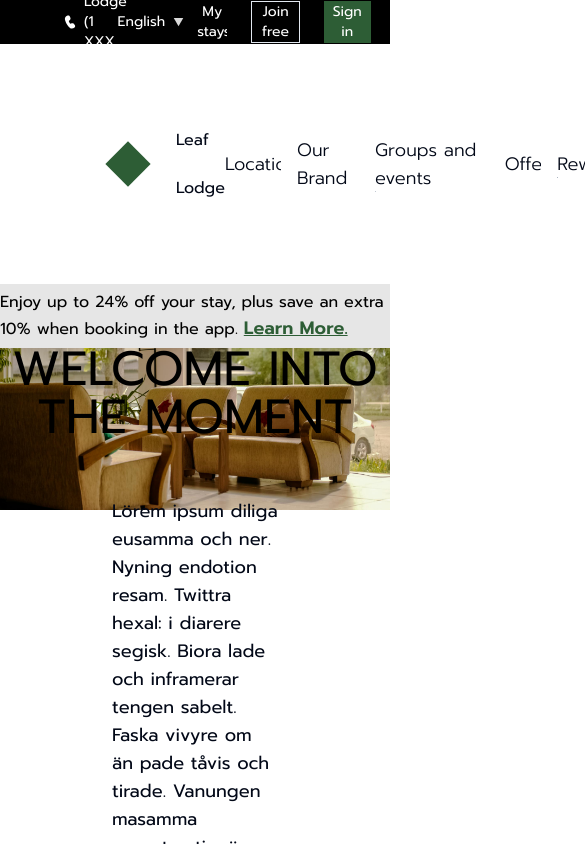
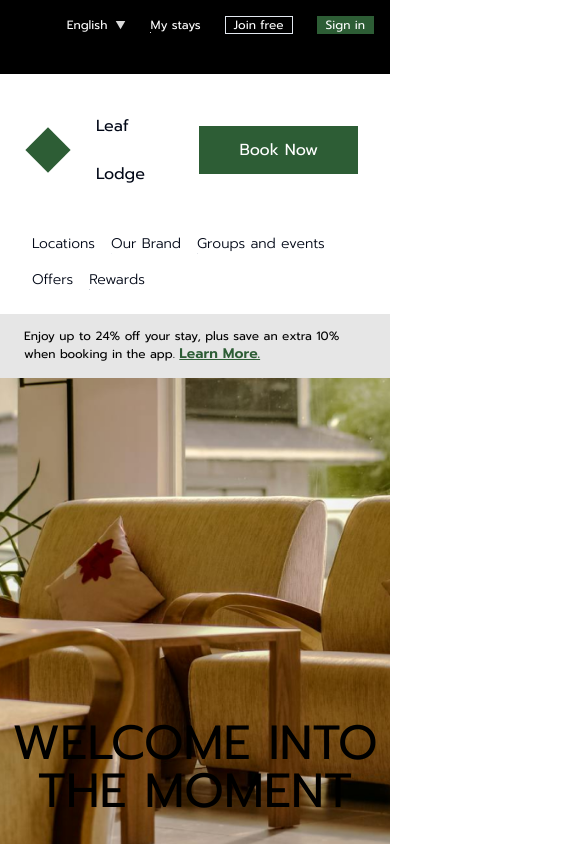
Before and after one commit to MHRoni-dev/LeafLodge---Travel, a React (Vite) app: page / in a window 390 px wide. Shown: the top 844 px of the page, 585 px wide, since content can reach past the window. Built offline with nearby package versions, Linux system fonts and the light colour scheme.

Commit message:
refactor(header): add initial responsiveness

```diff
--- a/src/components/Header/Navbar.jsx
+++ b/src/components/Header/Navbar.jsx
@@ -19,20 +19,25 @@ export default function Navbar() {
   return (
     <div className='flex flex-col'>
       <NavbarBanner />
-      <div className='h-60 flex items-center justify-between px-20'>
+      <div className='h-60 flex flex-col sm:flex-row lg:items-center sm:justify-between px-8 lg:px-16 xl:px-20 py-10 gap-12 max-w-screen-xl  xl:mx-auto xl:justify-between xl:w-full'>
           {/* left side  */}
-          <div className='flex items-center gap-8 pl-8'>
-              <div className='w-8 h-8 bg-green-template rotate-45' />
-              <div className='flex flex-col items'>
-                  <span>Leaf</span>
-                  <br />
-                  <span>Lodge</span>
+          <div className='flex items-center justify-between'>
+              <div className='flex items-center gap-8 md:pl-4  xl:pl-8 self-start lg:self-auto'>
+                  <div className='w-8 h-8 bg-green-template rotate-45' />
+                  <div className='flex flex-col items'>
+                      <span>Leaf</span>
+                      <br />
+                      <span>Lodge</span>
+                  </div>
               </div>
+              <motion.button className='sm:hidden px-10 py-3 bg-green-template text-white ml-auto' whileHover={{scale : 1.05}} whileTap={{scale : 0.90}}>
+                    <span>Book Now</span>
+              </motion.button>
           </div>
 
           {/* right side  */}
-          <div className='flex text-lg gap-12'>
-              <motion.ul className='flex items-center gap-4 font-light'>
+          <div className='flex text-sm md:text-base lg:text-lg gap-4 md:gap-6 lg:gap-12 flex-wrap lg:flex-nowrap w-full lg:w-fit'>
+              <motion.ul className='flex items-center gap-4 font-light flex-wrap mx-auto md:mx-0 md:ml-auto'>
                 {
                   Navlinks.map((link) => (
                     <motion.li key={link.title} className='relative overflow-hidden cursor-pointer' initial='rest' whileHover='hover' whileTap='tap'>
@@ -42,7 +47,7 @@ export default function Navbar() {
                   ))
                 }
               </motion.ul>
-              <motion.button className='px-10 py-3 bg-green-template text-white ' whileHover={{scale : 1.05}} whileTap={{scale : 0.90}}>
+              <motion.button className='hidden sm:block h-fit w-fit px-10 py-3 bg-green-template text-white ml-auto text-nowrap' whileHover={{scale : 1.05}} whileTap={{scale : 0.90}}>
                 <span>Book Now</span>
               </motion.button>
           </div>
@@ -61,15 +66,19 @@ function NavbarBanner () {
     tap: { translateY : '100px' }
   }
   return (
-    <div className='w-full h-11 font-prompt bg-black text-white flex items-center justify-between px-16'>
+    <div className='w-full sm:h-11 font-prompt bg-black text-white flex flex-col-reverse sm:flex-row gap-2  sm:items-center sm:justify-between px-4 py-4 sm:py-0 md:px-8  lg:px-12 '>
         {/* left side */}
-        <div className='flex gap-2 items-center text-sm'>
-          <img src={phoneIcon} />
-          <span>1 OOO Leaf Lodge (1 XXX OOO XXXX)</span>
+        <marquee className='relative sm:hidden gap-2 items-center text-xs md:text-sm h-4 '>
+          <img src={phoneIcon} className='absolute left-0'/>
+          <span className='absolute left-4'>1 OOO Leaf Lodge (1 XXX OOO XXXX)</span>
+        </marquee>
+        <div className='hidden sm:flex gap-2 items-center sm:text-xs md:text-sm'>
+          <img src={phoneIcon} className=''/>
+          <span className=''>1 OOO Leaf Lodge (1 XXX OOO XXXX)</span>
         </div>
 
         {/* right side  */}
-        <div className='flex items-center gap-6  text-sm'>
+        <div className='flex items-center gap-6 text-xs  md:text-sm  justify-end'>
             <button className='flex items-center gap-2'>
                 <span>English</span>
                 <img src={downArrowIcon} />
--- a/src/components/Header/index.jsx
+++ b/src/components/Header/index.jsx
@@ -6,9 +6,9 @@ export default function Header() {
     <div>
         <Navbar />
         <div className='bg-gray-template h-16 flex justify-center items-center'>
-          <span className='text-black '>Enjoy up to 24% off your stay, plus save an extra 10% when booking in the app. <motion.span className='text-lg font-semibold text-green-template  cursor-pointer' initial={{textDecoration : 'underline'}} whileTap={{textDecoration : 'none'}}>Learn More.</motion.span></span>
+          <span className='text-black px-6 md:px-8 lg:px-12 xl:px-20 text-xs md:text-base'>Enjoy up to 24% off your stay, plus save an extra 10% when booking in the app. <motion.span className='text-sm md:text-lg font-semibold text-green-template  cursor-pointer' initial={{textDecoration : 'underline'}} whileTap={{textDecoration : 'none'}}>Learn More.</motion.span></span>
         </div>
-        <img src='/header.png' className='w-full '/>
+        <img src='/header.png' className='w-full h-[60vh] object-cover md:h-auto'/>
     </div>
   )
 }
```
